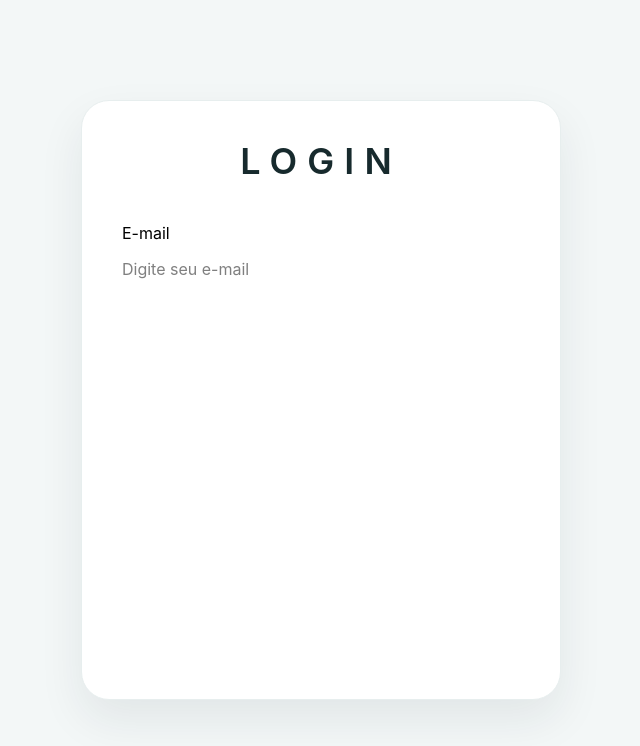
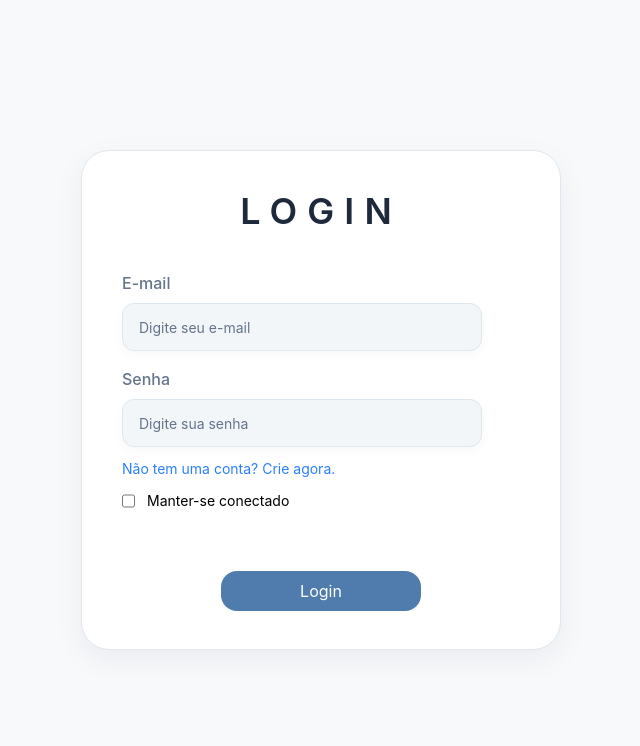
Before and after one commit to Arthur-Hirata/Vetra, a React (Vite) app in the folder Vetra/: page /login in a window 1280 px wide. Shown: the top 746 px of the page, without its empty margins (319-959 px from the left). Built offline with nearby package versions, Linux system fonts and the light colour scheme.

Commit message:
Finish the login section

```diff
--- a/Vetra/src/Components/Input.tsx
+++ b/Vetra/src/Components/Input.tsx
@@ -1,14 +1,20 @@
 interface InputProps{
     placeholder: string
-    type : string
-    subTittle : string
+    type: string
+    subTittle: string
 }
 
-export default function Input({placeholder, type, subTittle}: InputProps){
+export default function Input({ placeholder, type, subTittle }: InputProps) {
     return (
-        <div className="flex flex-col gap-3">
-            <span className="">{subTittle}</span>
-            <input type={type} placeholder={placeholder} />
+        <div>
+        <label className="flex w-full flex-col gap-2">
+            <span className="text-medium font-medium text-text-secondary">{subTittle}</span>
+            <input
+                type={type}
+                placeholder={placeholder}
+                className="h-12 w-90 rounded-xl border border-border bg-input px-4 text-sm text-text placeholder:text-text-secondary shadow-[0_4px_12px_rgba(30,41,59,0.03)] transition-all duration-200 outline-none focus:border-primary focus:ring-2 focus:ring-primary/10"
+            />
+        </label>
 
         </div>
     )
--- a/Vetra/src/index.css
+++ b/Vetra/src/index.css
@@ -2,16 +2,26 @@
 
 
 @theme {
-  --color-background: #F3F7F7;
+   --color-background: #F7F9FB;
+
   --color-cards: #FFFFFF;
-  --color-text: #172A2D;
-  --color-primary: #167D82;
-  --color-hover: #11656A;
-  --color-secondary: #E89B4A;
-  --color-text-secondary: #66777A;
-  --color-sucess: #3D9960;
-  --color-error: #D9534F;
+  --color-card-secondary: #F0F4F8;
+  --color-card-accent: #E5EDF5;
+
+  --color-input: #F3F6F9;
+  --color-border: #DEE6EE;
+
+  --color-text: #1E293B;
+  --color-text-secondary: #64748B;
+
+  --color-primary: #4F7CAC;
+  --color-hover: #3F668A;
+  --color-secondary: #8FB8D8;
+
+  --color-sucess: #5C9B6F;
+  --color-error: #D45B5B;
+
   --font-poppins: "Poppins", sans-serif;
-  --color-border: #E7EEEE;
-  --shadow-card: 0px 20px 45px rgba(23, 42, 45, 0.08);
+
+  --shadow-card: 0px 10px 30px rgba(30, 41, 59, 0.06);
 }
--- a/Vetra/src/pages/Login/Login.tsx
+++ b/Vetra/src/pages/Login/Login.tsx
@@ -1,17 +1,26 @@
 import Input from "../../Components/Input"
-
+import Button from "../../Components/Button"
 
 
 export default function Login(){
     return(
         <div className="bg-background w-full min-h-screen flex items-center justify-center px-6">
-            <div className="bg-cards w-120 h-150 rounded-[28px] shadow-card border border-border flex flex-col items-center justify-start pt-10">
+            <div className="bg-cards w-120 h-125 rounded-[28px] shadow-card border border-border flex flex-col items-center justify-start pt-10">
                 <span className="text-center text-4xl font-semibold tracking-[0.28em] text-text uppercase">
                     <span className="">Login</span>
                 </span>
-                <div className="flex flex-col mt-10 gap-20 items-start justify-start w-full px-10">
-                    <Input placeholder="Digite seu e-mail" subTittle="E-mail" type="text"/>
+                <div className="flex flex-col mt-10 gap-3 items-start justify-start w-full px-10">
+                    <div className="flex flex-col gap-4">
+                        <Input placeholder="Digite seu e-mail" subTittle="E-mail" type="text"/>
+                        <Input placeholder="Digite sua senha" type="password" subTittle="Senha" />
+                    </div>
+                    <a href=""><span className="text-blue-500 flex text-sm hover:cursor-pointer">Não tem uma conta? Crie agora.</span></a>
+                    <div className="flex flex-row gap-3">
+                        <input type="checkbox" />
+                        <span className="text-sm">Manter-se conectado</span>
+                    </div>
                 </div>
+                <Button children={"Login"} className="mt-15 w-50 h-10" />
             </div>
         </div>
     )
```
